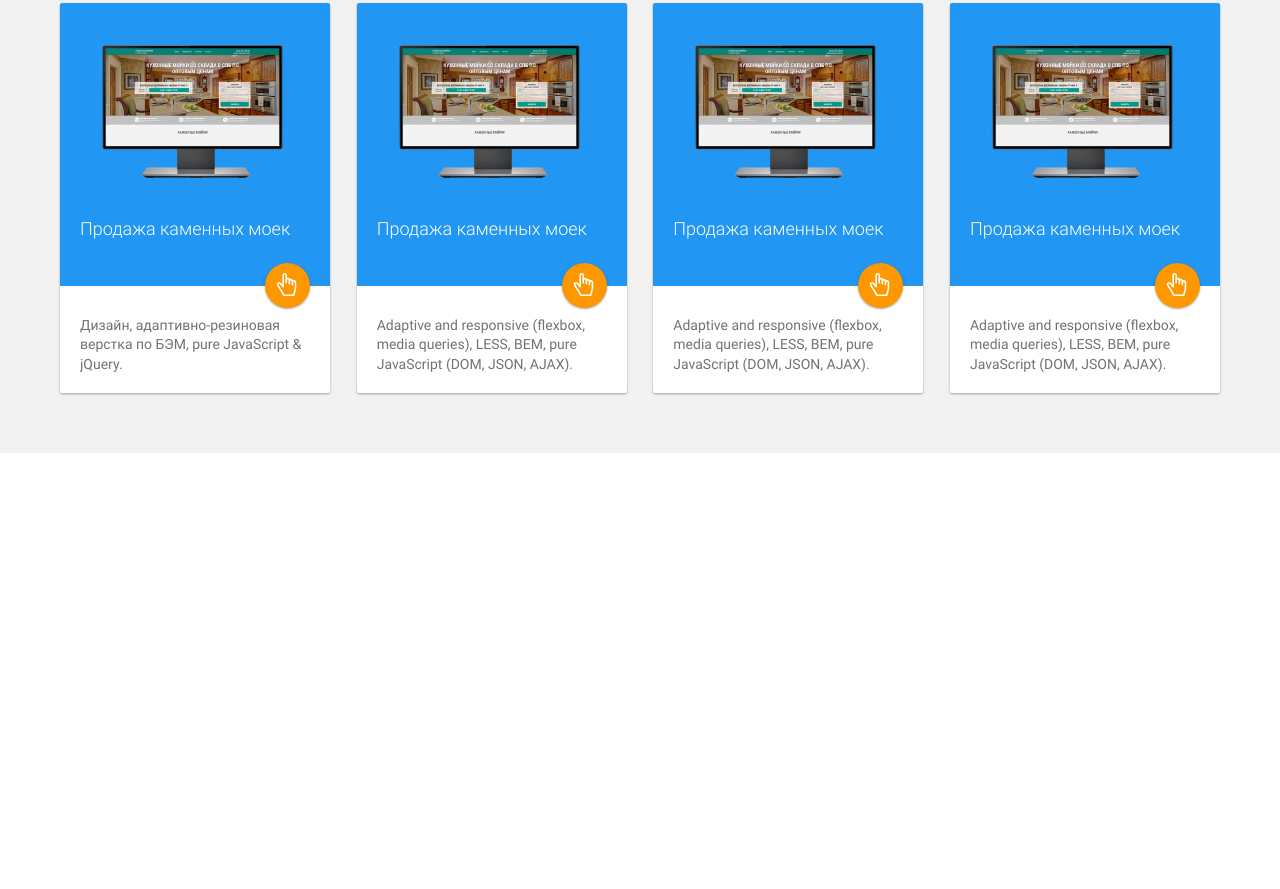
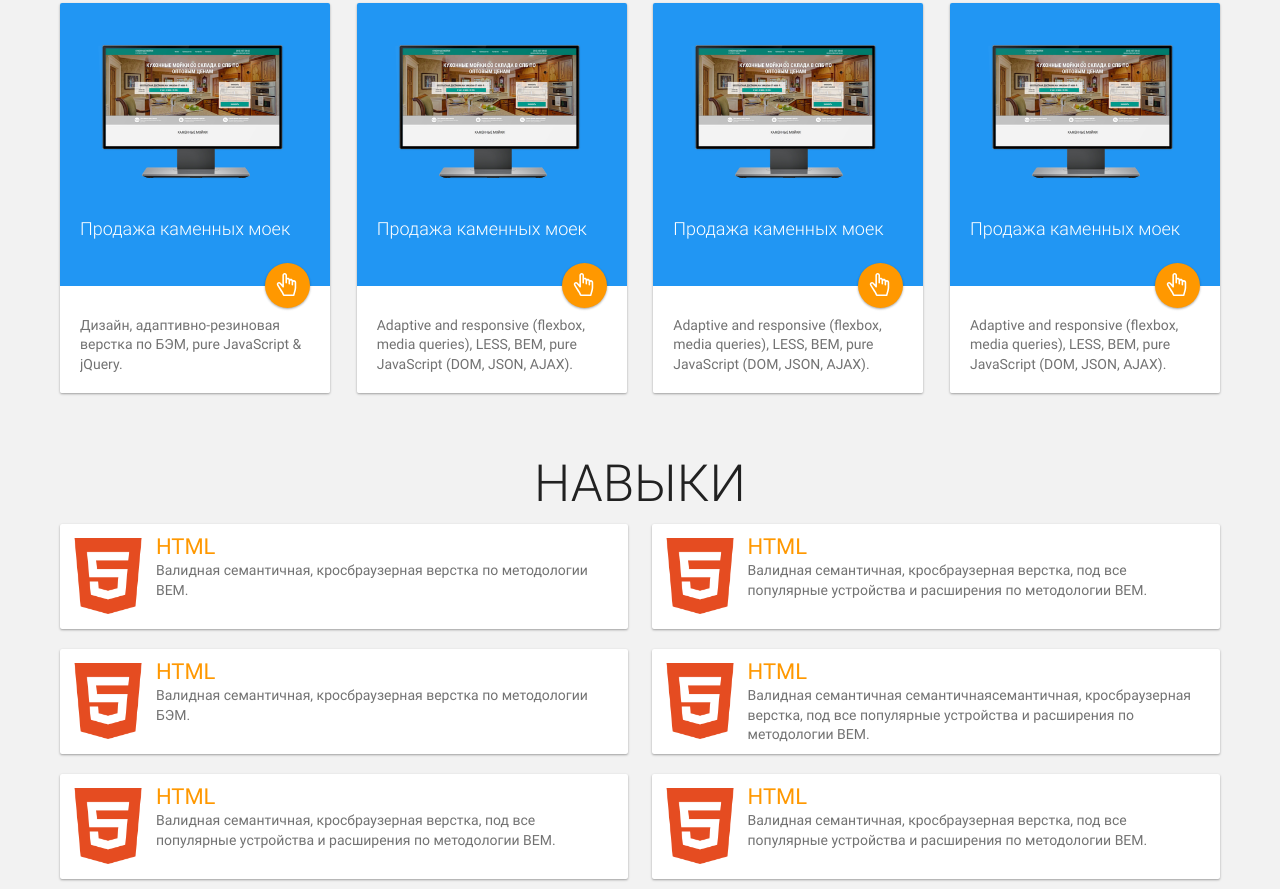
Before and after one commit to colorkid/colorkid, a website: page index.html in a window 1280 px wide. Shown: the part 828-1717 px from the top of the page. Before the commit the page ends 1281 px from the top, so only its background shows below. Drawn offline with Linux system fonts and the light colour scheme.

Commit message:
slils start

```diff
--- a/css/style.less
+++ b/css/style.less
@@ -40,6 +40,10 @@ h1{
 
 h2{
 
+}
+
+h4{
+  margin: 0;
 }
 
 p{
@@ -198,6 +202,9 @@ body{
 }
 
 main{
+  display: flex;
+  justify-content: center;
+  flex-wrap: wrap;
   width: 100%;
   background: #f2f2f2;
 }
@@ -259,7 +266,10 @@ main{
 .portfolio{
   display: flex;
   justify-content: center;
+  flex-wrap: wrap;
   width: 100%;
+  max-width: 1200px;
+  padding: 60px 20px;
 }
 
 .portfolio__wrapper{
@@ -271,7 +281,7 @@ main{
   padding: 60px 20px;
 }
 
-.section__title{
+.title{
   width: 100%;
   text-align: center;
   text-transform: uppercase;
@@ -357,6 +367,112 @@ main{
   z-index: 1;
 }
 
+.skills{
+  display: flex;
+  justify-content: space-between;
+  flex-wrap: wrap;
+  width: 100%;
+  max-width: 1200px;
+  padding: 0 20px;
+}
+
+.skill{
+  display: flex;
+  width: 49%;
+  margin: 10px 0;
+  padding: 10px;
+  border-radius: 2px;
+  background: #fff;
+  .materialStaticShadow;
+}
+
+.skill__pic{
+  width: 90px;
+  height: 85px;
+  background-repeat: no-repeat;
+  background-size: contain;
+  background-position: 0 50%;
+}
+
+.skill__pic--html{
+  background-image: url("../img/html5.png");
+}
+
+.skill__txt{
+  width: 100%;
+  margin-left: 10px;
+}
+
+.skill__title{
+  margin-bottom: 2.5px;
+  font-size: 22px;
+  text-transform: uppercase;
+  color: @accentColor;
+}
+
+.skill__description{
+  height: 57px;
+  overflow: hidden;
+  line-height: 1.4 * 14px;
+  color: @secondaryTextColor;
+}
+
+
+
+
+
+
+
+
+
+
+
+
+
+
+
+
+
+
+
+
+
+
+
+
+
+
+
+
+
+
+
+
+
+
+
+
+
+
+
+
+
+
+
+
+
+
+
+
+
+
+
+
+
+
+
+
+
 
 
 
@@ -429,7 +545,7 @@ main{
     font-size: 48px;
   }
 
-  .section__title{
+  .title{
     font-size: 38px;
   }
 }
@@ -443,7 +559,7 @@ main{
     font-size: 38px;
   }
 
-  .section__title{
+  .title{
     font-size: 32px;
   }
 }
--- a/gulpfile.js
+++ b/gulpfile.js
@@ -22,7 +22,7 @@ gulp.task('less', function () {
 
 gulp.task('watch', ['browserSync', 'less'], function (){
   gulp.watch('css/*.less', ['less']);
-  gulp.watch('index.html');
+  gulp.watch('index.html', browserSync.reload);
 });
 
 gulp.task('browserSync', function() {
--- a/index.html
+++ b/index.html
@@ -36,9 +36,8 @@
   			</div>
   		</div>
   	</div>
-  	<div class="portfolio">
-  		<div class="portfolio__wrapper">
-	  		<div class="section__title">Портфолио</div>
+  	<section class="portfolio">
+	  		<h4 class="title">Портфолио</h4>
 	  		<section class="portfolio__cards">
 	  			<article class="card">
 	  				<header class="card__header">
@@ -77,12 +76,56 @@
 	  				</header>
 	  				<footer class="card__footer">
 	  					<button class="card__button"><a href="#" class="card__a wave"></a></button>
-	  					<p class="card__description">Adaptive and responsive (flexbox, media queries), LESS, BEM, pure JavaScript (DOM, JSON, AJAX).</p>
+	  					<p class="card__description">Adaptive and responsive  (flexbox, media queries), LESS, BEM, pure JavaScript (DOM, JSON, AJAX).</p>
 	  				</footer>
 	  			</article>
-	  		</div>
-  		</section>
-  	</div>
+	  		</section>
+  	</section>
+  	<section class="skills">
+  		<h4 class="title">Навыки</h4>
+  		<article class="skill">
+  			<div class="skill__pic skill__pic--html"></div>
+  			<div class="skill__txt">
+  				<div class="skill__title">HTML</div>
+  				<div class="skill__description">Валидная семантичная, кросбраузерная верстка по методологии BEM.</div>
+  			</div>
+  		</article>
+  		  		<article class="skill">
+  			<div class="skill__pic skill__pic--html"></div>
+  			<div class="skill__txt">
+  				<div class="skill__title">HTML</div>
+  				<div class="skill__description">Валидная семантичная, кросбраузерная верстка, под все популярные устройства и расширения по методологии BEM.</div>
+  			</div>
+  		</article>
+  		  		<article class="skill">
+  			<div class="skill__pic skill__pic--html"></div>
+  			<div class="skill__txt">
+  				<div class="skill__title">HTML</div>
+  				<div class="skill__description">Валидная семантичная, кросбраузерная верстка по методологии БЭМ.</div>
+  			</div>
+  		</article>
+  		  		<article class="skill">
+  			<div class="skill__pic skill__pic--html"></div>
+  			<div class="skill__txt">
+  				<div class="skill__title">HTML</div>
+  				<div class="skill__description">Валидная семантичная семантичнаясемантичная, кросбраузерная верстка, под все популярные устройства и расширения по методологии BEM.</div>
+  			</div>
+  		</article>
+  		  		<article class="skill">
+  			<div class="skill__pic skill__pic--html"></div>
+  			<div class="skill__txt">
+  				<div class="skill__title">HTML</div>
+  				<div class="skill__description">Валидная семантичная, кросбраузерная верстка, под все популярные устройства и расширения по методологии BEM.</div>
+  			</div>
+  		</article>
+  		  		<article class="skill">
+  			<div class="skill__pic skill__pic--html"></div>
+  			<div class="skill__txt">
+  				<div class="skill__title">HTML</div>
+  				<div class="skill__description">Валидная семантичная, кросбраузерная верстка, под все популярные устройства и расширения по методологии BEM.</div>
+  			</div>
+  		</article>
+  	</section>
   </main>
   <footer class="great-footer">
 
```
Also changed, not shown: css/style.css, img/html5.png (added).
